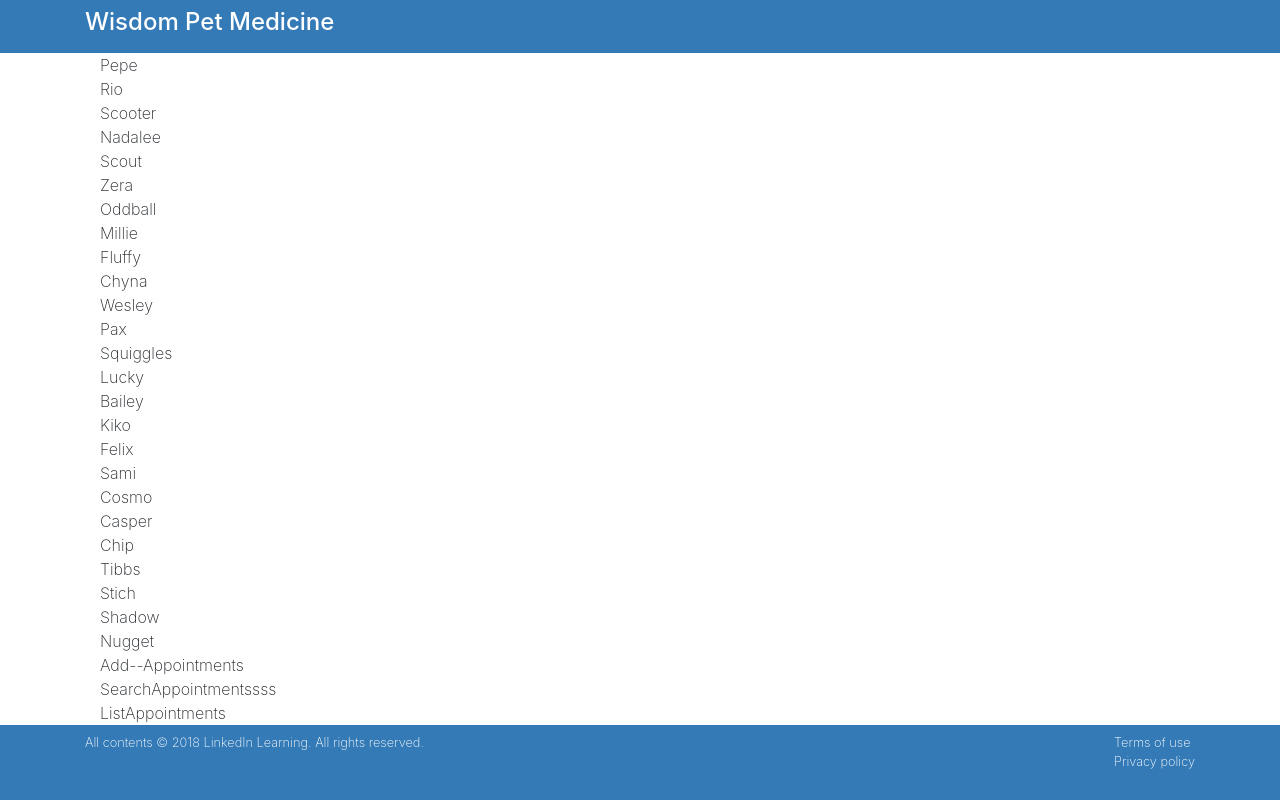
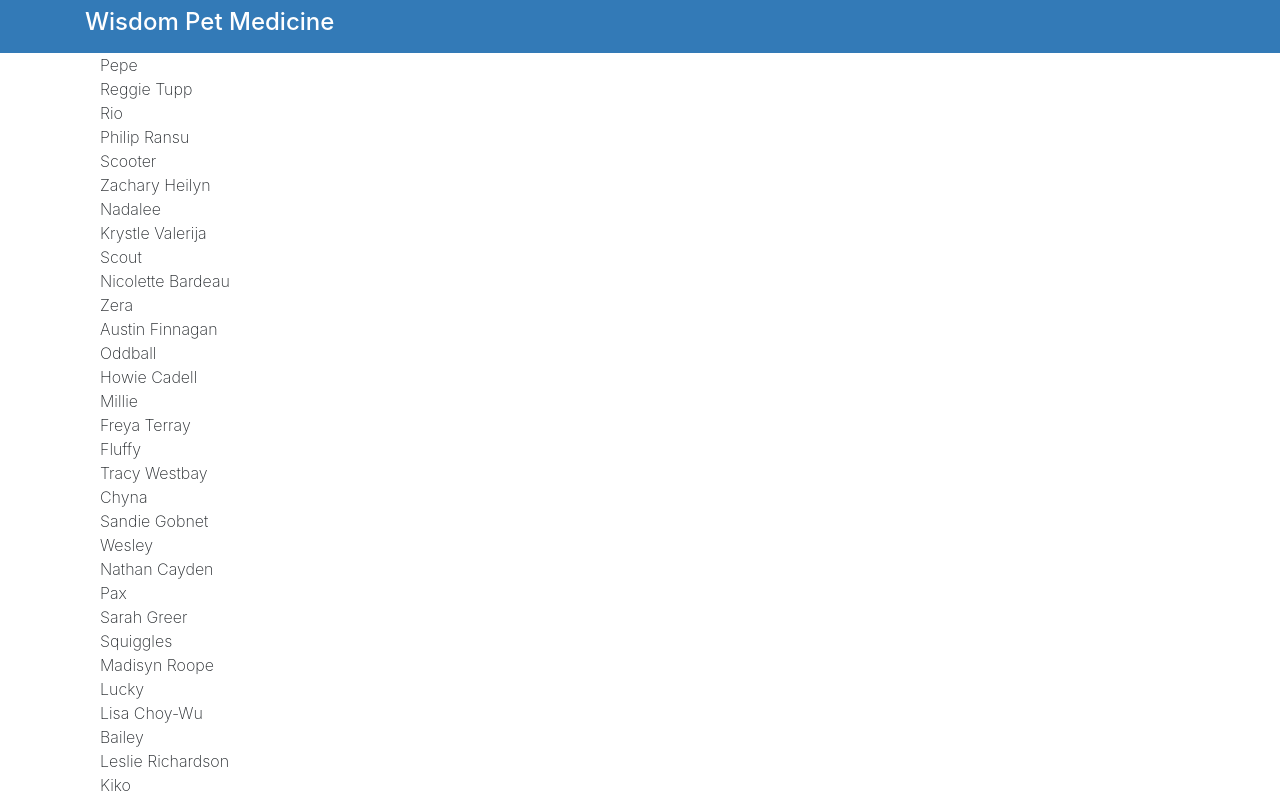
Before and after one commit to johnmorrisQADeveloper/004_react_interface, a React (Create React App) app: page / in a window 1280 px wide. Shown: the top 800 px of the page. Built offline with nearby package versions, Linux system fonts and the light colour scheme.

Commit message:
add extra field

```diff
--- a/src/components/App.js
+++ b/src/components/App.js
@@ -51,7 +51,8 @@ export default class App extends Component {
     const listItems = this.state.myAppointments.map((item, index) => {
       return (
         <div key={index}>
-          {item.petName}
+          <div> {item.petName}</div>
+          <div> {item.ownerName}</div>
         </div>
       )
     })
```
